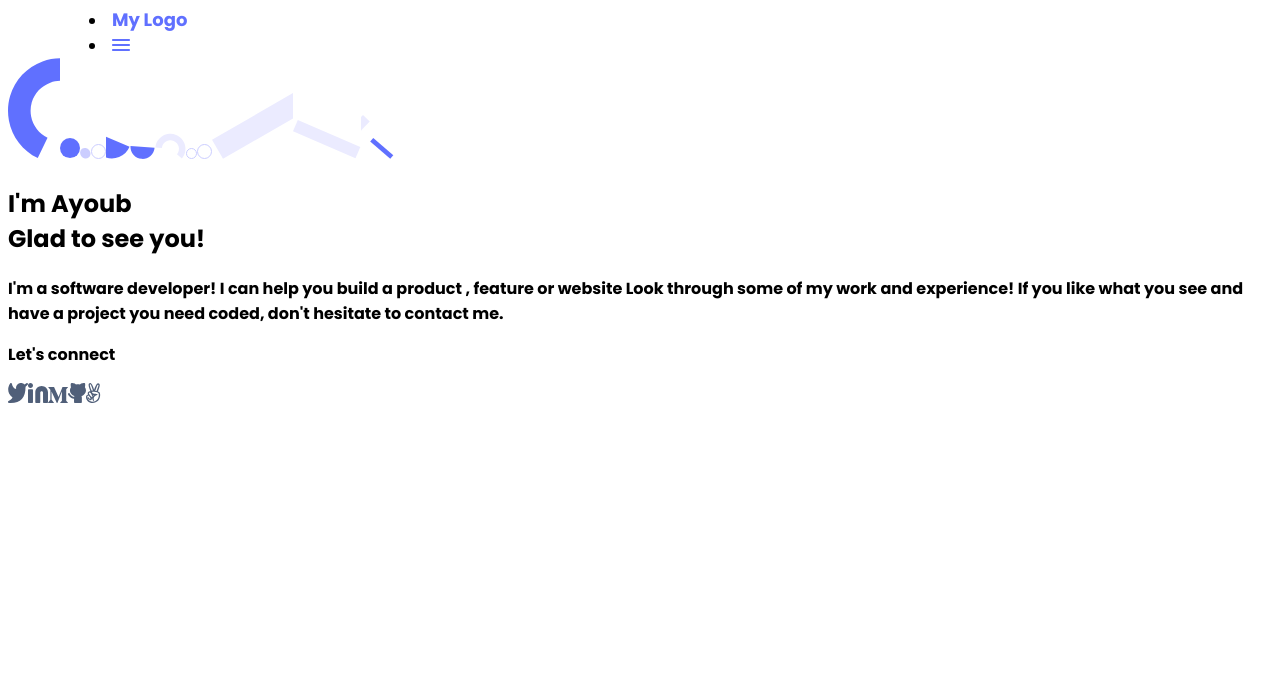
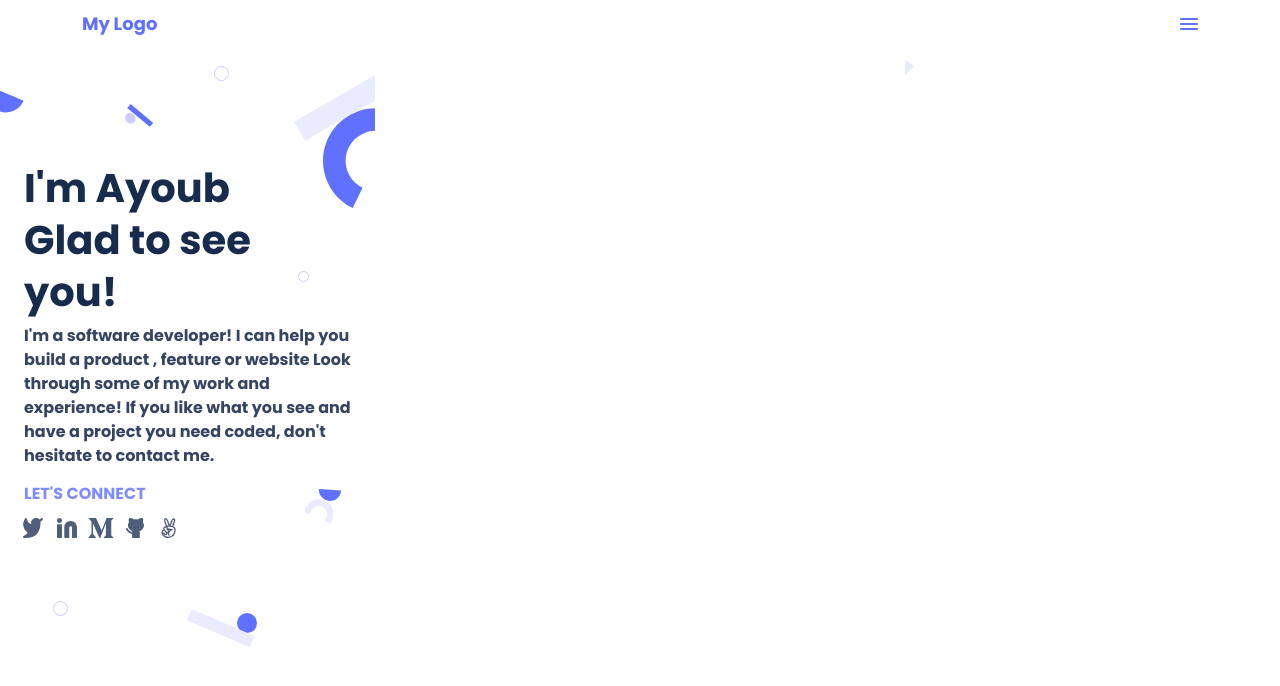
Before and after one commit to AyoubM490/portfolio, a website: page index.html in a window 1280 px wide. Drawn offline with Linux system fonts and the light colour scheme.

Commit message:
add styling for headline section of the homepage

```diff
--- a/style.css
+++ b/style.css
@@ -1,18 +1,24 @@
 @import url("https://fonts.googleapis.com/css2?family=Poppins:wght@700&display=swap");
+
+* {
+  margin: 0;
+  padding: 0;
+}
 
 body {
   font-family: Poppins;
+  margin: 0;
 }
+
+/* Header */
 
 header {
   padding-right: 6.4%;
   padding-left: 6.4%;
-}
-
-nav {
   display: flex;
   align-items: center;
   list-style: none;
+  height: 48px;
 }
 
 #logo {
@@ -27,3 +33,134 @@ nav {
   line-height: 20px;
   color: #6070ff;
 }
+
+/* Background-Shapes */
+
+.ellipse-3 {
+  position: absolute;
+  top: 108.24px;
+  left: 323px;
+}
+.ellipse-4 {
+  position: absolute;
+  top: 613.1px;
+  left: 237px;
+}
+.ellipse-5 {
+  position: absolute;
+  top: 111.81px;
+  left: 125px;
+}
+.ellipse-8 {
+  position: absolute;
+  top: 66px;
+  left: 214px;
+}
+.ellipse-11 {
+  position: absolute;
+  top: 84.64px;
+  left: 0px;
+}
+.ellipse-12 {
+  position: absolute;
+  top: 489px;
+  left: 317.67px;
+  width: 24.14px;
+  height: 12.07px;
+}
+.ellipse-13 {
+  position: absolute;
+  top: 496.44px;
+  left: 304px;
+  width: 30.1px;
+  height: 30.1px;
+  z-index: 1;
+}
+.ellipse-14 {
+  position: absolute;
+  left: 298px;
+  top: 271px;
+  width: 11px;
+  height: 11px;
+}
+.ellipse-15 {
+  position: absolute;
+  left: 53px;
+  top: 601px;
+  width: 15px;
+  height: 15px;
+}
+.rect-4 {
+  position: absolute;
+  left: 294px;
+  top: 74px;
+}
+.rect-5 {
+  position: absolute;
+  left: 187px;
+  top: 609px;
+}
+.rect-6 {
+  position: absolute;
+  right: 366.27px;
+  top: 60px;
+}
+.rect-7 {
+  position: absolute;
+  left: 127.18px;
+  top: 104px;
+  width: 26.46px;
+}
+/* Headline */
+
+.headline h1 {
+  width: 327px;
+  height: 150px;
+  font-weight: 700;
+  font-style: normal;
+  font-size: 40px;
+  line-height: 52px;
+  margin-top: 114px;
+  color: #172b4d;
+  margin-right: 24px;
+  margin-left: 24px;
+}
+
+.presentation {
+  width: 327px;
+  height: 146px;
+  margin-top: 12px;
+  font-weight: 400;
+  font-style: normal;
+  font-size: 16px;
+  line-height: 24px;
+  color: #344563;
+  margin-right: 24px;
+  margin-left: 24px;
+}
+
+.connect {
+  height: 24px;
+  margin-top: 12px;
+  text-transform: uppercase;
+  font-weight: 500;
+  font-style: normal;
+  font-size: 16px;
+  line-height: 24px;
+  margin-left: 24px;
+  color: #7f8cff;
+}
+
+.social-media {
+  display: flex;
+  justify-items: start;
+  height: 20px;
+  align-items: stretch;
+  width: 170.17px;
+  margin-left: 16px;
+  margin-top: 12px;
+}
+
+.flex-item {
+  flex: 1;
+}
```
